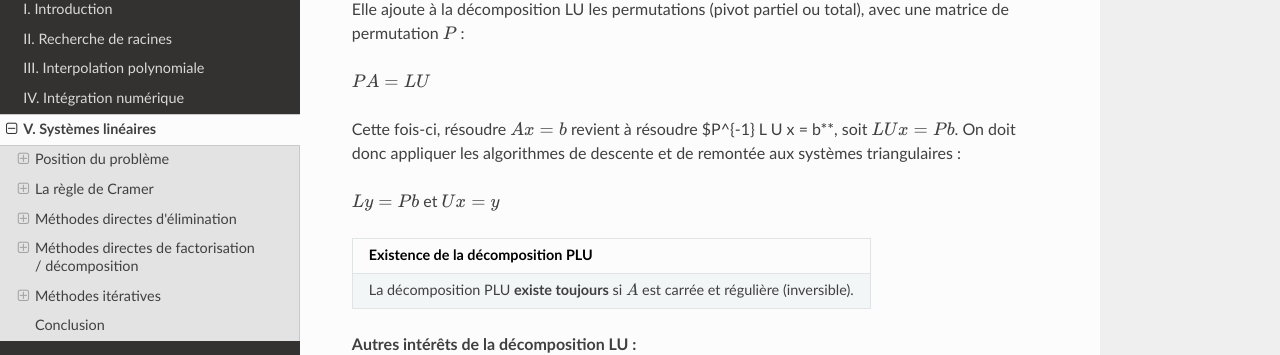
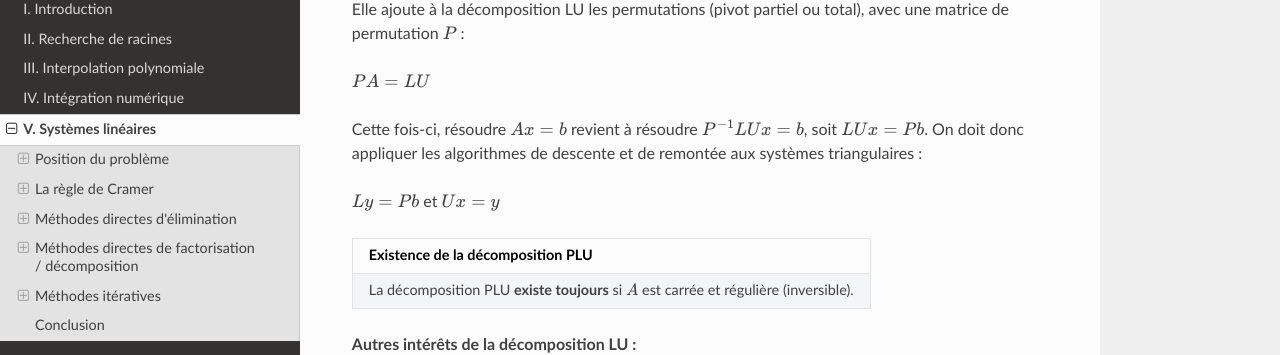
Before and after one commit to NicOudart/UVSQ_LSPH515_methodes_num, an MkDocs documentation site: the page built from docs/Chap5_Systemes_lineaires.md, in a window 1280 px wide and 900 px high, scrolled down 28174 px. Shown: the part 140-495 px from the top of the window. Built offline with MkDocs 1.6.1, drawn with Linux system fonts in a browser that asks for light colours; nearby versions of some CDN libraries.

Commit message:
-Minor fix of Chapter 5.

```diff
--- a/docs/Chap5_Systemes_lineaires.md
+++ b/docs/Chap5_Systemes_lineaires.md
@@ -1517,7 +1517,7 @@ Elle ajoute à la décomposition LU les permutations (pivot partiel ou total), a
 
 $P A = L U$
 
-Cette fois-ci, résoudre $A x = b$ revient à résoudre $P^{-1} L U x = b**, soit $L U x = P b$.
+Cette fois-ci, résoudre $A x = b$ revient à résoudre $P^{-1} L U x = b$, soit $L U x = P b$.
 On doit donc appliquer les algorithmes de descente et de remontée aux systèmes triangulaires :
 
 $L y = P b$ et $U x = y$
```
